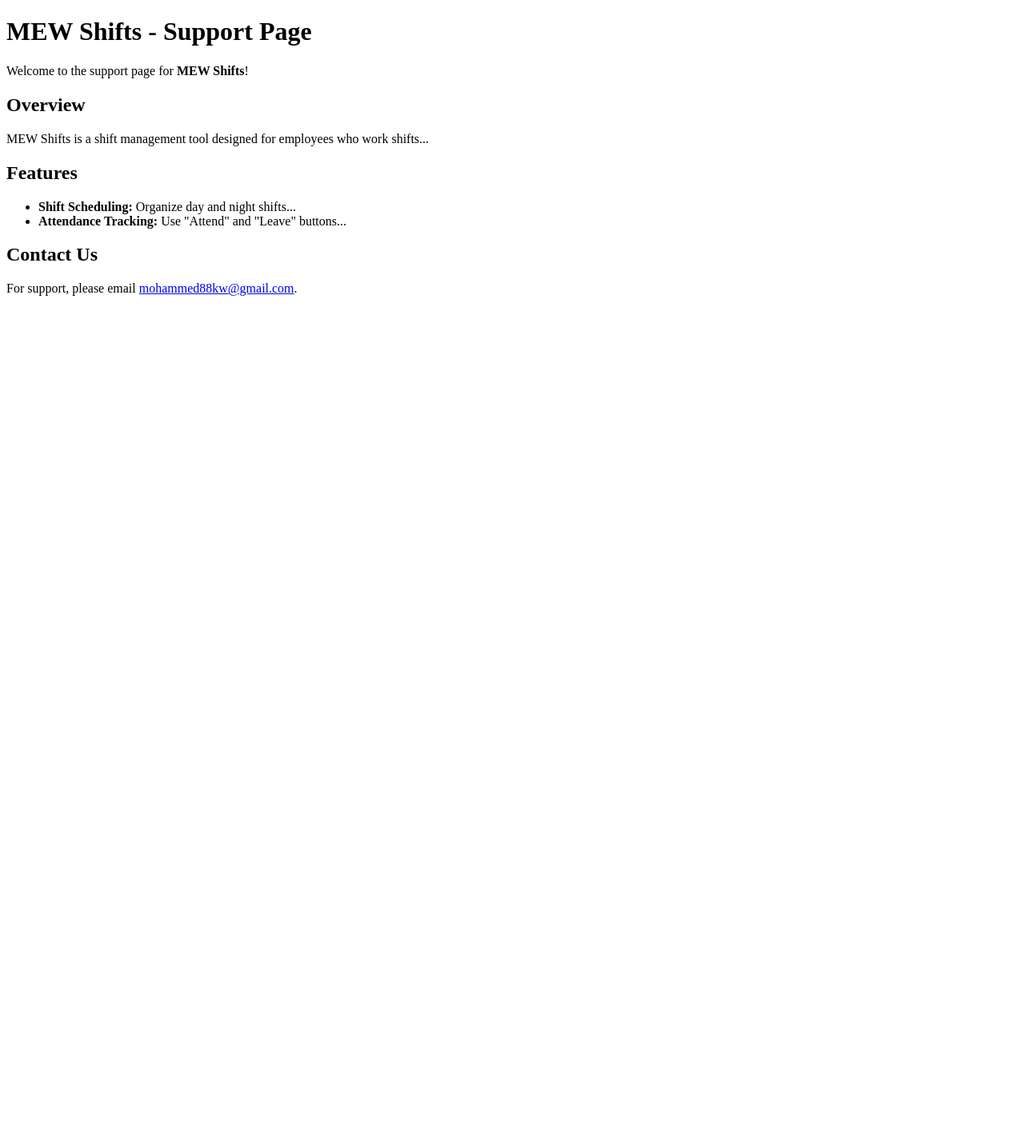
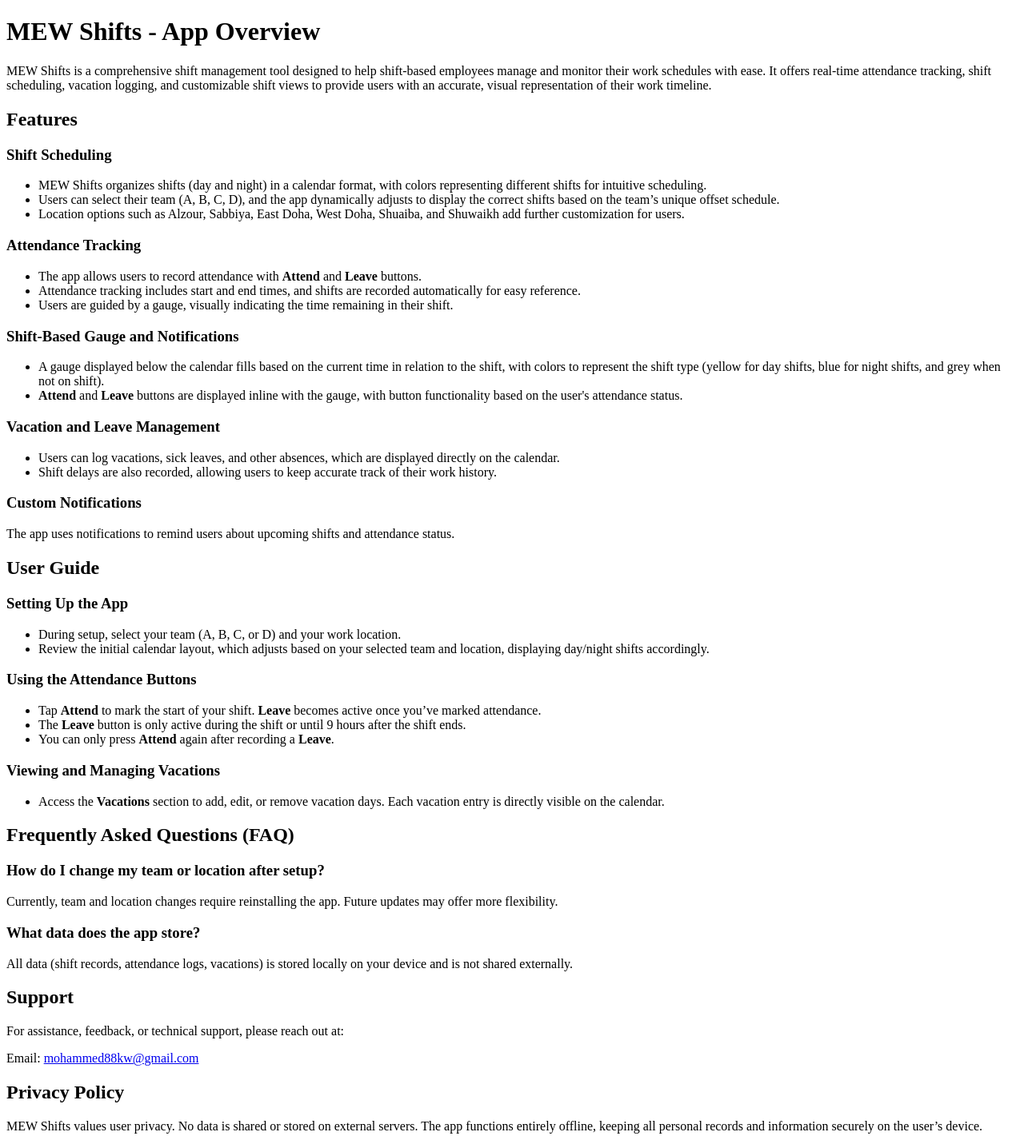
Before and after one commit to Ghabgathon1234/mew-shifts-support, a plain HTML site: page index.html in a window 1280 px wide. Shown: the whole page at 80% size. Before the commit the page ends 800 px from the top, so only its background shows below. Drawn offline with Linux system fonts and the light colour scheme.

Commit message:
Update index.html

```diff
--- a/index.html
+++ b/index.html
@@ -6,19 +6,73 @@
     <title>MEW Shifts Support</title>
 </head>
 <body>
-    <h1>MEW Shifts - Support Page</h1>
-    <p>Welcome to the support page for <strong>MEW Shifts</strong>!</p>
-
-    <h2>Overview</h2>
-    <p>MEW Shifts is a shift management tool designed for employees who work shifts...</p>
+    <h1>MEW Shifts - App Overview</h1>
+    <p>MEW Shifts is a comprehensive shift management tool designed to help shift-based employees manage and monitor their work schedules with ease. It offers real-time attendance tracking, shift scheduling, vacation logging, and customizable shift views to provide users with an accurate, visual representation of their work timeline.</p>
 
     <h2>Features</h2>
+
+    <h3>Shift Scheduling</h3>
     <ul>
-        <li><strong>Shift Scheduling:</strong> Organize day and night shifts...</li>
-        <li><strong>Attendance Tracking:</strong> Use "Attend" and "Leave" buttons...</li>
+        <li>MEW Shifts organizes shifts (day and night) in a calendar format, with colors representing different shifts for intuitive scheduling.</li>
+        <li>Users can select their team (A, B, C, D), and the app dynamically adjusts to display the correct shifts based on the team’s unique offset schedule.</li>
+        <li>Location options such as Alzour, Sabbiya, East Doha, West Doha, Shuaiba, and Shuwaikh add further customization for users.</li>
     </ul>
 
-    <h2>Contact Us</h2>
-    <p>For support, please email <a href="mailto:mohammed88kw@gmail.com">mohammed88kw@gmail.com</a>.</p>
+    <h3>Attendance Tracking</h3>
+    <ul>
+        <li>The app allows users to record attendance with <strong>Attend</strong> and <strong>Leave</strong> buttons.</li>
+        <li>Attendance tracking includes start and end times, and shifts are recorded automatically for easy reference.</li>
+        <li>Users are guided by a gauge, visually indicating the time remaining in their shift.</li>
+    </ul>
+
+    <h3>Shift-Based Gauge and Notifications</h3>
+    <ul>
+        <li>A gauge displayed below the calendar fills based on the current time in relation to the shift, with colors to represent the shift type (yellow for day shifts, blue for night shifts, and grey when not on shift).</li>
+        <li><strong>Attend</strong> and <strong>Leave</strong> buttons are displayed inline with the gauge, with button functionality based on the user's attendance status.</li>
+    </ul>
+
+    <h3>Vacation and Leave Management</h3>
+    <ul>
+        <li>Users can log vacations, sick leaves, and other absences, which are displayed directly on the calendar.</li>
+        <li>Shift delays are also recorded, allowing users to keep accurate track of their work history.</li>
+    </ul>
+
+    <h3>Custom Notifications</h3>
+    <p>The app uses notifications to remind users about upcoming shifts and attendance status.</p>
+
+    <h2>User Guide</h2>
+
+    <h3>Setting Up the App</h3>
+    <ul>
+        <li>During setup, select your team (A, B, C, or D) and your work location.</li>
+        <li>Review the initial calendar layout, which adjusts based on your selected team and location, displaying day/night shifts accordingly.</li>
+    </ul>
+
+    <h3>Using the Attendance Buttons</h3>
+    <ul>
+        <li>Tap <strong>Attend</strong> to mark the start of your shift. <strong>Leave</strong> becomes active once you’ve marked attendance.</li>
+        <li>The <strong>Leave</strong> button is only active during the shift or until 9 hours after the shift ends.</li>
+        <li>You can only press <strong>Attend</strong> again after recording a <strong>Leave</strong>.</li>
+    </ul>
+
+    <h3>Viewing and Managing Vacations</h3>
+    <ul>
+        <li>Access the <strong>Vacations</strong> section to add, edit, or remove vacation days. Each vacation entry is directly visible on the calendar.</li>
+    </ul>
+
+    <h2>Frequently Asked Questions (FAQ)</h2>
+
+    <h3>How do I change my team or location after setup?</h3>
+    <p>Currently, team and location changes require reinstalling the app. Future updates may offer more flexibility.</p>
+
+    <h3>What data does the app store?</h3>
+    <p>All data (shift records, attendance logs, vacations) is stored locally on your device and is not shared externally.</p>
+
+    <h2>Support</h2>
+    <p>For assistance, feedback, or technical support, please reach out at:</p>
+    <p>Email: <a href="mailto:mohammed88kw@gmail.com">mohammed88kw@gmail.com</a></p>
+
+    <h2>Privacy Policy</h2>
+    <p>MEW Shifts values user privacy. No data is shared or stored on external servers. The app functions entirely offline, keeping all personal records and information securely on the user’s device.</p>
 </body>
 </html>
```
